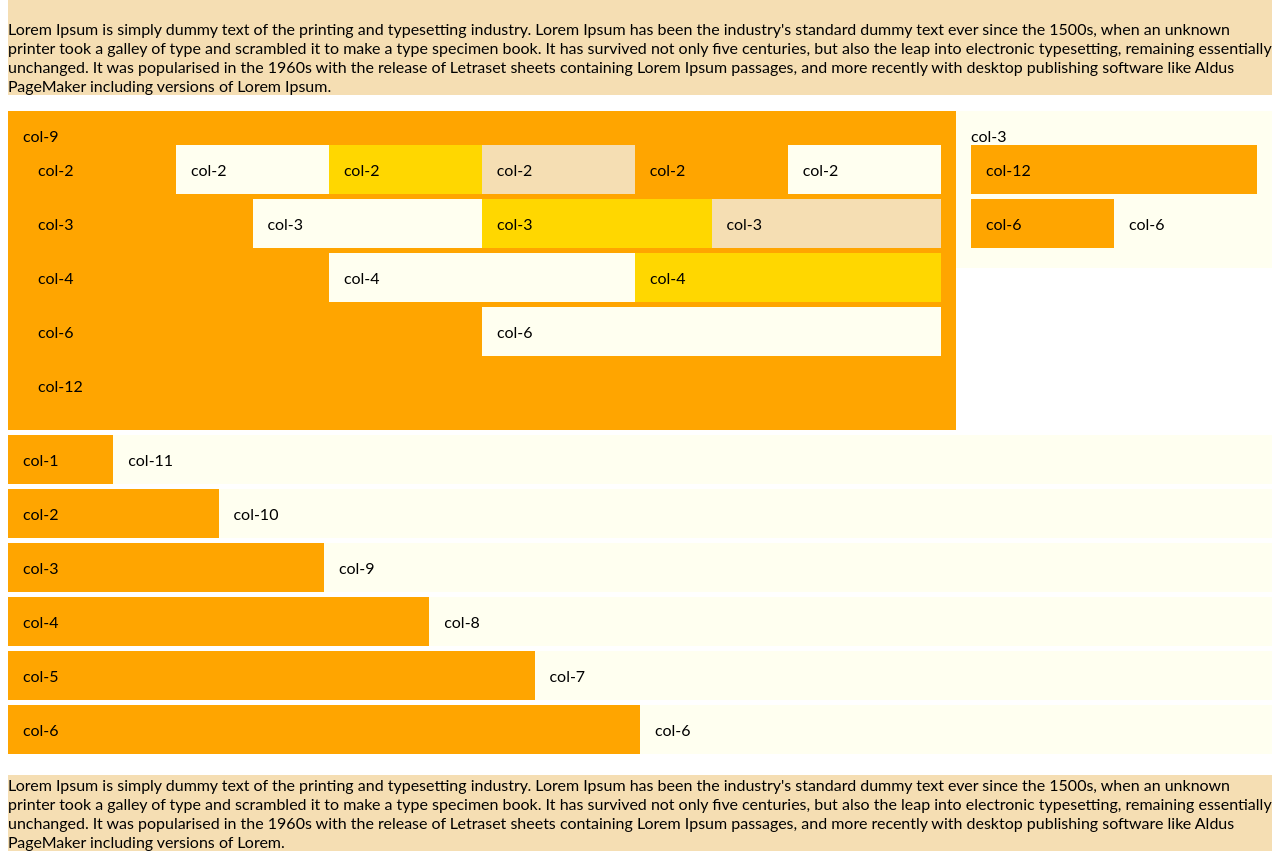
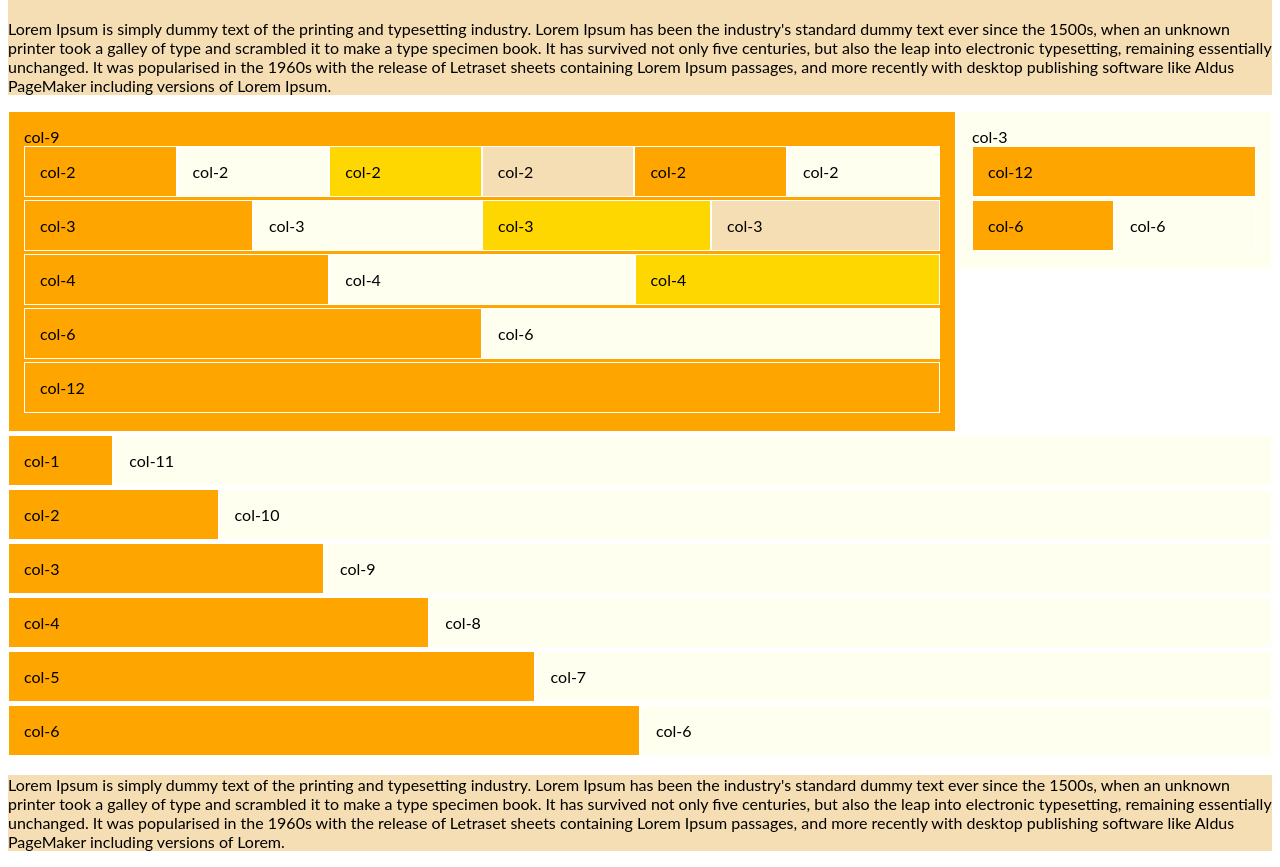
Before and after one commit to wenwen501/hw-week02, a plain HTML site: page ex01.html in a window 1280 px wide. Shown: the part 63-930 px from the top of the page. Drawn offline with Linux system fonts and the light colour scheme.

Commit message:
修改第一堂課作業

```diff
--- a/main1.css
+++ b/main1.css
@@ -27,7 +27,8 @@
 }
 .bgTest{
   background: wheat;
-  margin-bottom:5px;
+  border:1px solid white;
+  margin-bottom:3px;
 }
 .bgTest:nth-of-type(4n+1){
   background: orange;
@@ -41,3 +42,6 @@
   background: Gold ;
 
 }
+.row p{
+  text-align:center;
+}
```
